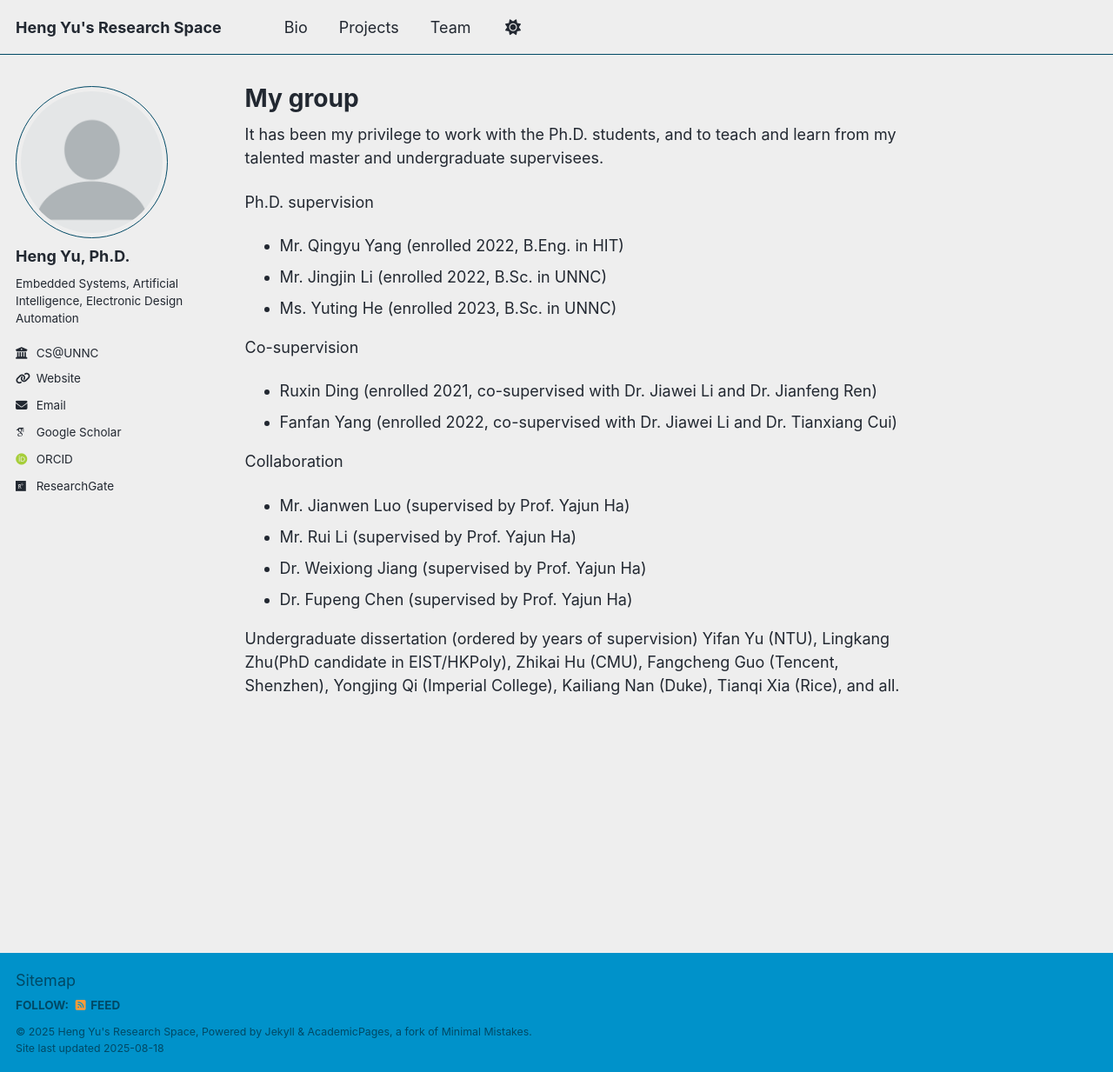
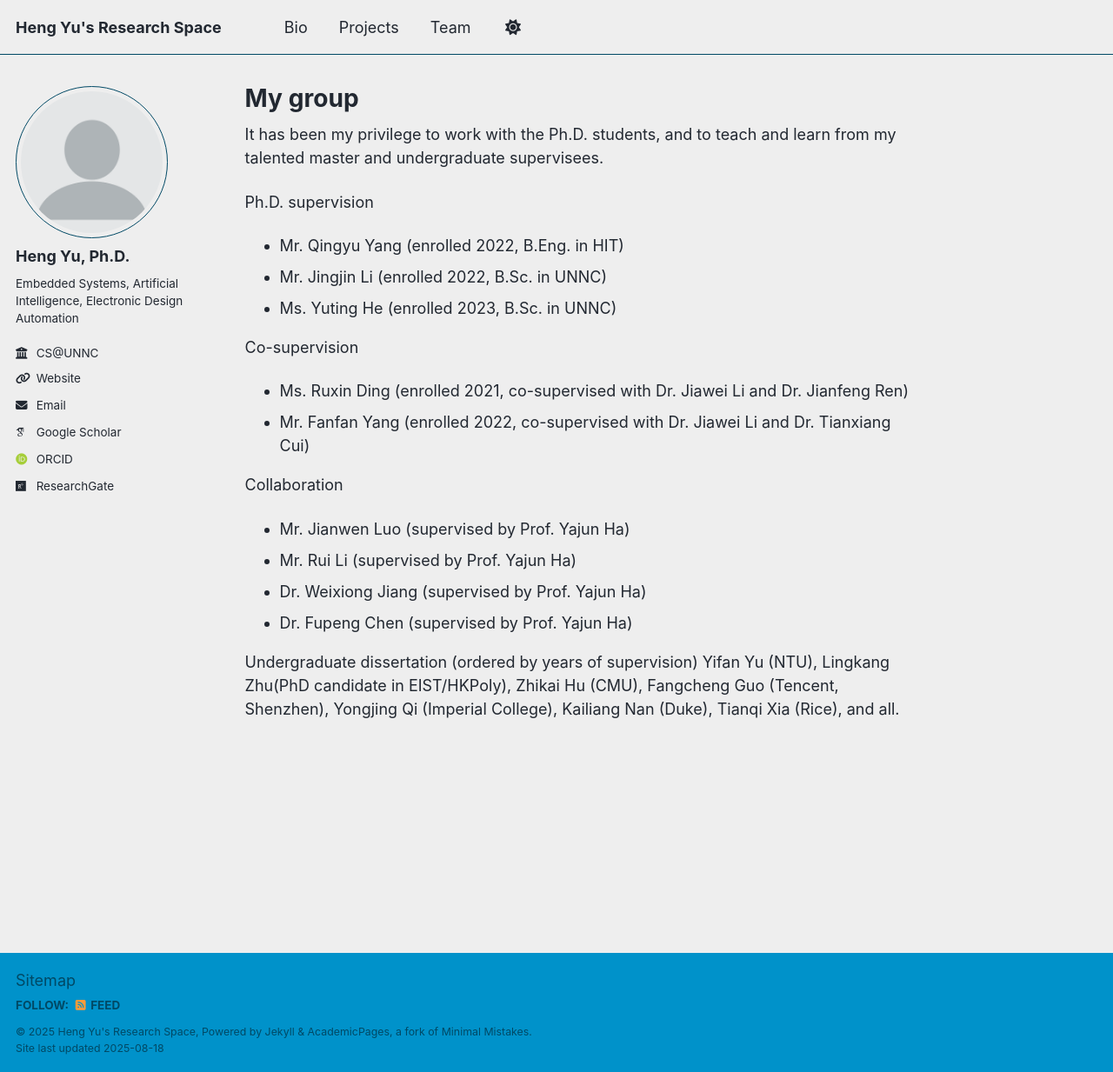
Before and after one commit to eleyuheng/eleyuheng.github.io, a Jekyll site: the page built from _pages/team.md, in a window 1280 px wide and 1233 px high. Shown: the whole window at 87% size. Built offline with Jekyll 4.4.1, drawn with Linux system fonts in a browser that asks for light colours; some web fonts are replaced; a script that is not in the unit is left out.

```diff
--- a/_pages/team.md
+++ b/_pages/team.md
@@ -12,8 +12,8 @@ Ph.D. supervision
 - Ms. Yuting He (enrolled 2023, B.Sc. in UNNC)
 
 Co-supervision
-- Ruxin Ding (enrolled 2021, co-supervised with Dr. Jiawei Li and Dr. Jianfeng Ren)
-- Fanfan Yang (enrolled 2022, co-supervised with Dr. Jiawei Li and Dr. Tianxiang Cui)
+- Ms. Ruxin Ding (enrolled 2021, co-supervised with Dr. Jiawei Li and Dr. Jianfeng Ren)
+- Mr. Fanfan Yang (enrolled 2022, co-supervised with Dr. Jiawei Li and Dr. Tianxiang Cui)
 
 Collaboration
 - Mr. Jianwen Luo (supervised by Prof. Yajun Ha)
```
